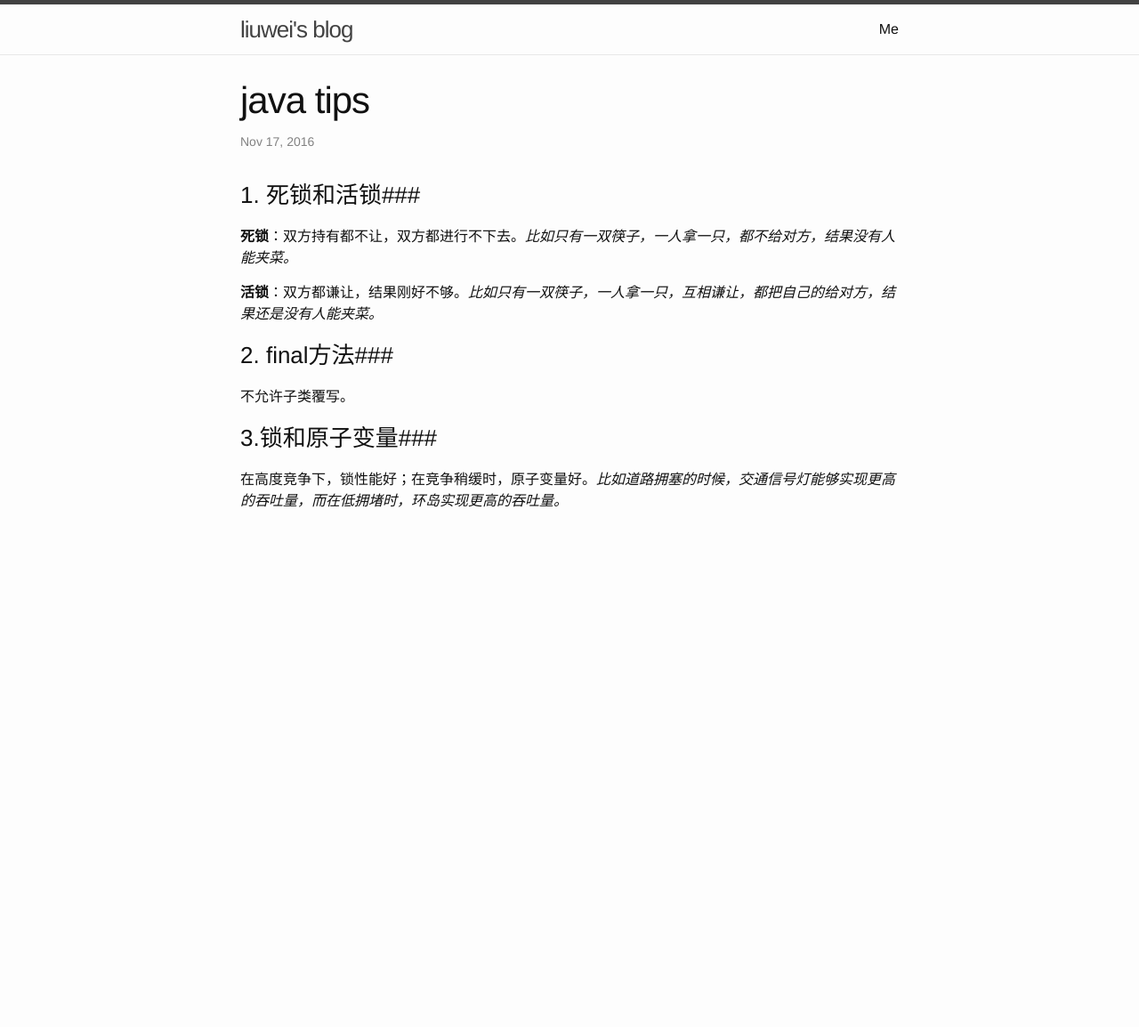
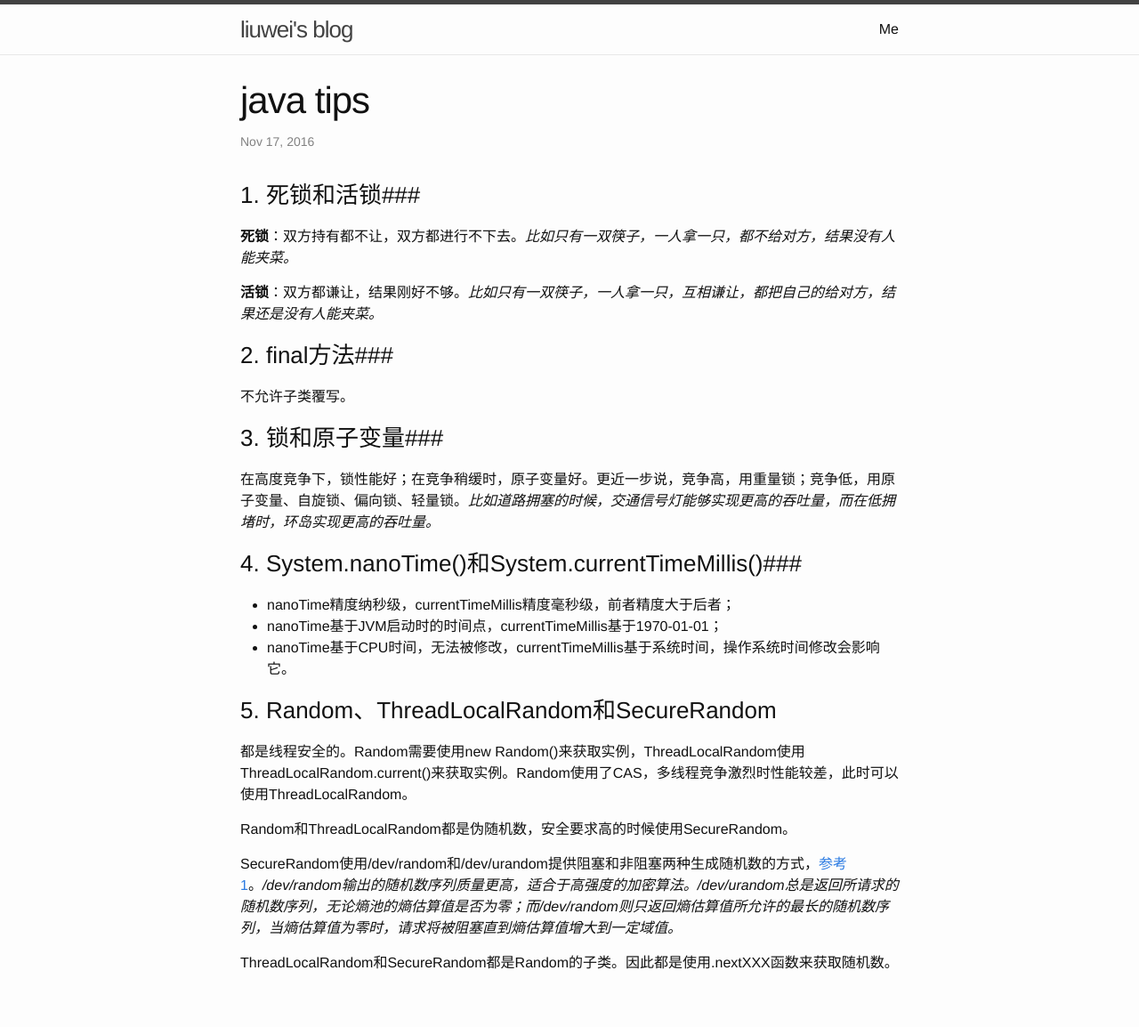
Before and after one commit to liuweiii/liuweiii.github.io, a Jekyll site: the page built from _posts/2016-11-18-java tips.markdown, in a window 1280 px wide. Shown: the whole page at 89% size. Built offline with Jekyll 4.4.1, drawn with Linux system fonts in a browser that asks for light colours; comment, search, counter and statistics services are not loaded; before the commit the page ends 900 px from its top, so only the background shows below that.

Commit message:
java tips

```diff
--- a/_posts/2016-11-18-java tips.markdown
+++ b/_posts/2016-11-18-java tips.markdown
@@ -18,6 +18,25 @@ tags:
 
 不允许子类覆写。
 
-### 3.锁和原子变量###
+### 3. 锁和原子变量###
 
-在高度竞争下，锁性能好；在竞争稍缓时，原子变量好。*比如道路拥塞的时候，交通信号灯能够实现更高的吞吐量，而在低拥堵时，环岛实现更高的吞吐量。*
+在高度竞争下，锁性能好；在竞争稍缓时，原子变量好。更近一步说，竞争高，用重量锁；竞争低，用原子变量、自旋锁、偏向锁、轻量锁。*比如道路拥塞的时候，交通信号灯能够实现更高的吞吐量，而在低拥堵时，环岛实现更高的吞吐量。*
+
+### 4. System.nanoTime()和System.currentTimeMillis()###
+
+- nanoTime精度纳秒级，currentTimeMillis精度毫秒级，前者精度大于后者；
+- nanoTime基于JVM启动时的时间点，currentTimeMillis基于1970-01-01；
+- nanoTime基于CPU时间，无法被修改，currentTimeMillis基于系统时间，操作系统时间修改会影响它。
+
+### 5. Random、ThreadLocalRandom和SecureRandom
+
+都是线程安全的。Random需要使用new Random()来获取实例，ThreadLocalRandom使用ThreadLocalRandom.current()来获取实例。Random使用了CAS，多线程竞争激烈时性能较差，此时可以使用ThreadLocalRandom。
+
+Random和ThreadLocalRandom都是伪随机数，安全要求高的时候使用SecureRandom。
+
+SecureRandom使用/dev/random和/dev/urandom提供阻塞和非阻塞两种生成随机数的方式，[参考1]。*/dev/random输出的随机数序列质量更高，适合于高强度的加密算法。/dev/urandom总是返回所请求的随机数序列，无论熵池的熵估算值是否为零；而/dev/random则只返回熵估算值所允许的最长的随机数序列，当熵估算值为零时，请求将被阻塞直到熵估算值增大到一定域值。*
+
+ThreadLocalRandom和SecureRandom都是Random的子类。因此都是使用.nextXXX函数来获取随机数。
+
+
+[参考1]:https://my.oschina.net/lieefu/blog/549455
```
